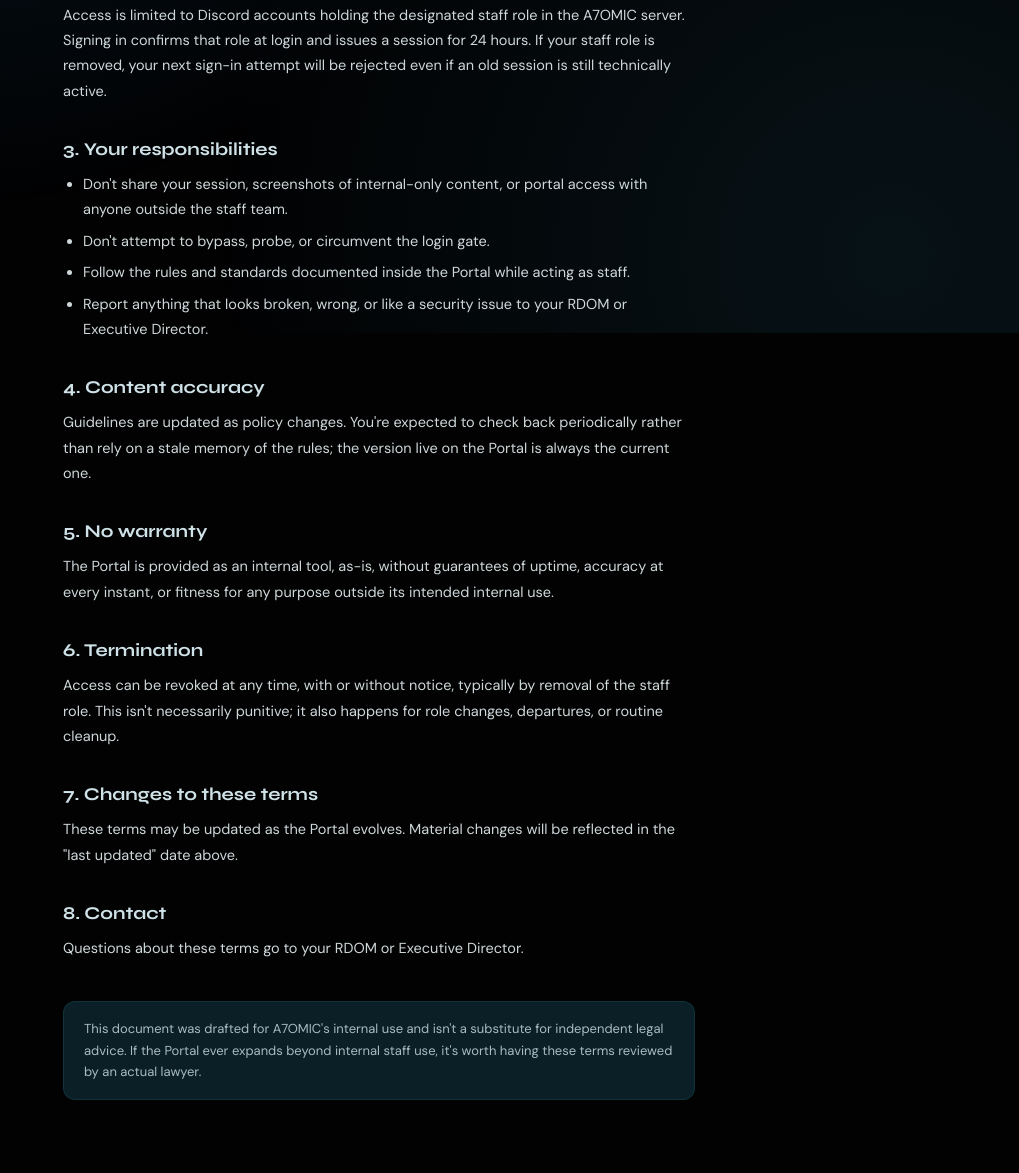
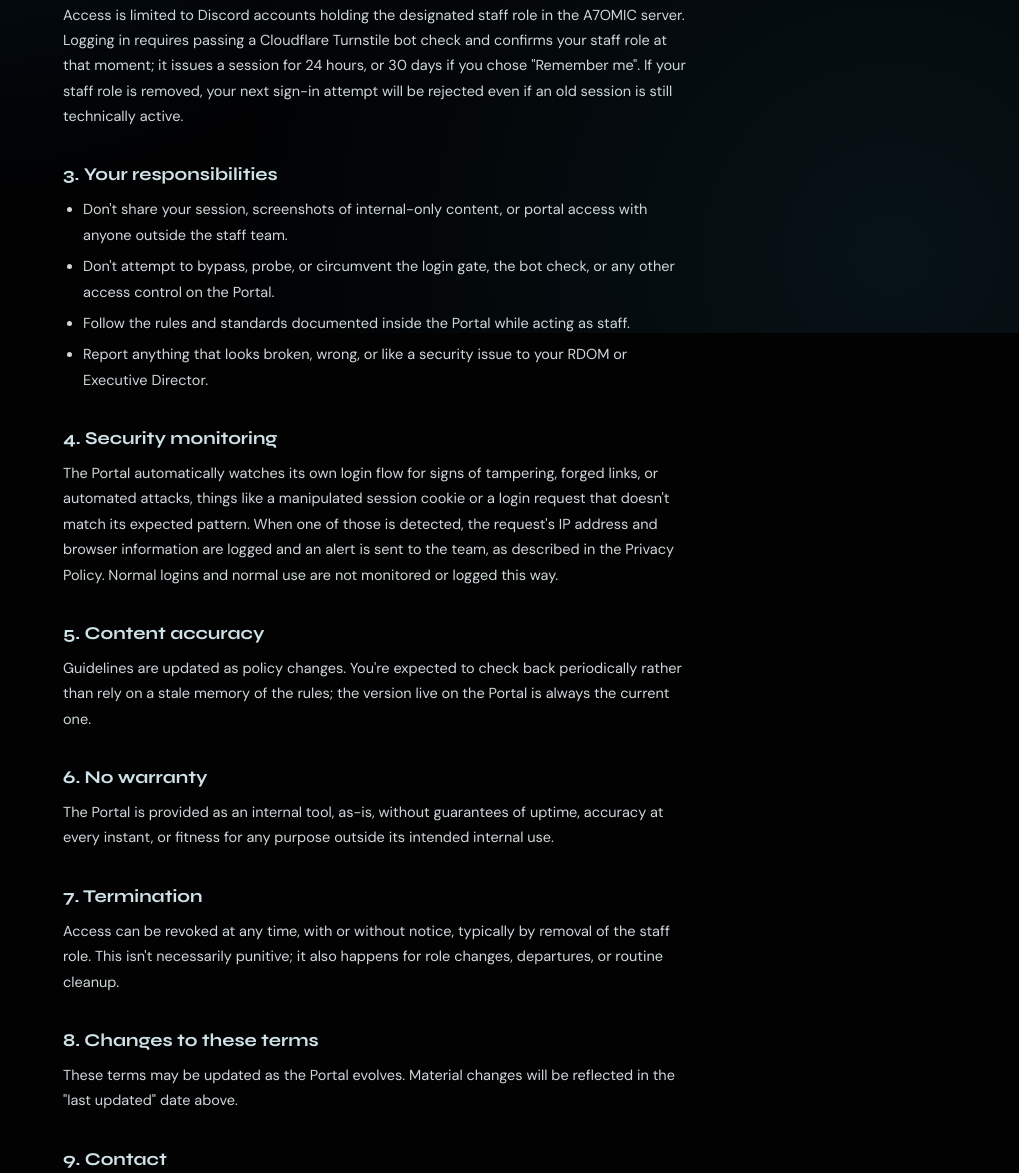
Before and after one commit to mrtheo-hub/A7OMIC-Staff-Guidelines-remastred, a plain HTML site: page terms.html in a window 1280 px wide. Shown: the part 467-1640 px from the top of the page, without its empty margins (261-1280 px from the left). Drawn offline with Linux system fonts and the light colour scheme.

Commit message:
Update terms of service with new details and sections

```diff
--- a/terms.html
+++ b/terms.html
@@ -40,7 +40,7 @@
   <a class="back" href="login">&larr; Back to login</a>
   <div class="eyebrow">Legal</div>
   <h1>Terms of Service</h1>
-  <div class="updated">Last updated: August 23, 2026</div>
+  <div class="updated">Last updated: September 5, 2026</div>
 
   <p>These terms cover your use of the A7OMIC Staff Guidelines portal (the "Portal"). By checking the agreement box on the login page and signing in, you accept them.</p>
 
@@ -48,29 +48,32 @@
   <p>The Portal is an internal reference for A7OMIC staff: rules, operating guides, and role breakdowns. It exists to keep the team aligned, not as a public product or service.</p>
 
   <h2>2. Who can use it</h2>
-  <p>Access is limited to Discord accounts holding the designated staff role in the A7OMIC server. Signing in confirms that role at login and issues a session for 24 hours. If your staff role is removed, your next sign-in attempt will be rejected even if an old session is still technically active.</p>
+  <p>Access is limited to Discord accounts holding the designated staff role in the A7OMIC server. Logging in requires passing a Cloudflare Turnstile bot check and confirms your staff role at that moment; it issues a session for 24 hours, or 30 days if you chose "Remember me". If your staff role is removed, your next sign-in attempt will be rejected even if an old session is still technically active.</p>
 
   <h2>3. Your responsibilities</h2>
   <ul>
     <li>Don't share your session, screenshots of internal-only content, or portal access with anyone outside the staff team.</li>
-    <li>Don't attempt to bypass, probe, or circumvent the login gate.</li>
+    <li>Don't attempt to bypass, probe, or circumvent the login gate, the bot check, or any other access control on the Portal.</li>
     <li>Follow the rules and standards documented inside the Portal while acting as staff.</li>
     <li>Report anything that looks broken, wrong, or like a security issue to your RDOM or Executive Director.</li>
   </ul>
 
-  <h2>4. Content accuracy</h2>
+  <h2>4. Security monitoring</h2>
+  <p>The Portal automatically watches its own login flow for signs of tampering, forged links, or automated attacks, things like a manipulated session cookie or a login request that doesn't match its expected pattern. When one of those is detected, the request's IP address and browser information are logged and an alert is sent to the team, as described in the Privacy Policy. Normal logins and normal use are not monitored or logged this way.</p>
+
+  <h2>5. Content accuracy</h2>
   <p>Guidelines are updated as policy changes. You're expected to check back periodically rather than rely on a stale memory of the rules; the version live on the Portal is always the current one.</p>
 
-  <h2>5. No warranty</h2>
+  <h2>6. No warranty</h2>
   <p>The Portal is provided as an internal tool, as-is, without guarantees of uptime, accuracy at every instant, or fitness for any purpose outside its intended internal use.</p>
 
-  <h2>6. Termination</h2>
+  <h2>7. Termination</h2>
   <p>Access can be revoked at any time, with or without notice, typically by removal of the staff role. This isn't necessarily punitive; it also happens for role changes, departures, or routine cleanup.</p>
 
-  <h2>7. Changes to these terms</h2>
+  <h2>8. Changes to these terms</h2>
   <p>These terms may be updated as the Portal evolves. Material changes will be reflected in the "last updated" date above.</p>
 
-  <h2>8. Contact</h2>
+  <h2>9. Contact</h2>
   <p>Questions about these terms go to your RDOM or Executive Director.</p>
 
   <div class="note">This document was drafted for A7OMIC's internal use and isn't a substitute for independent legal advice. If the Portal ever expands beyond internal staff use, it's worth having these terms reviewed by an actual lawyer.</div>
```
